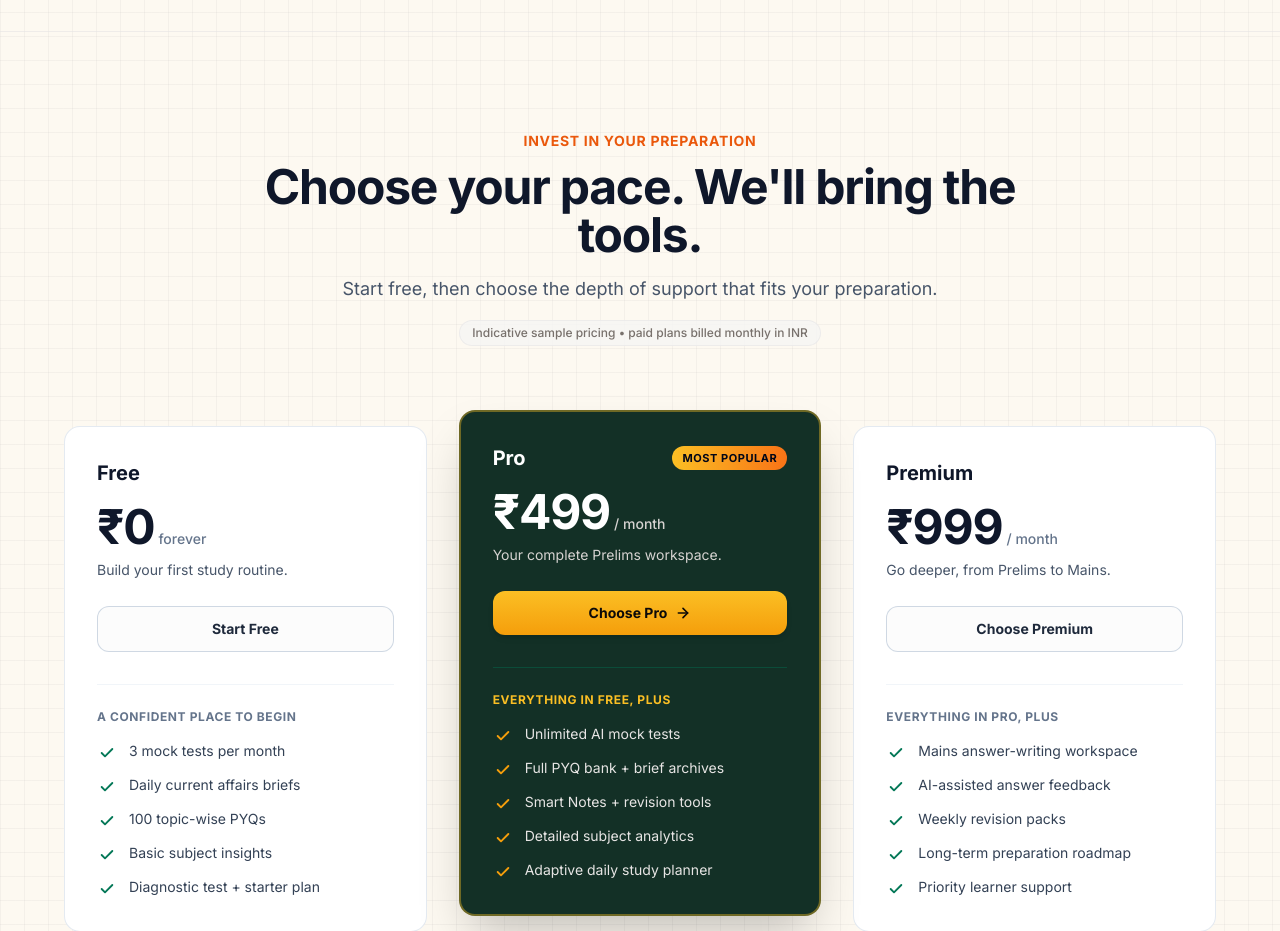
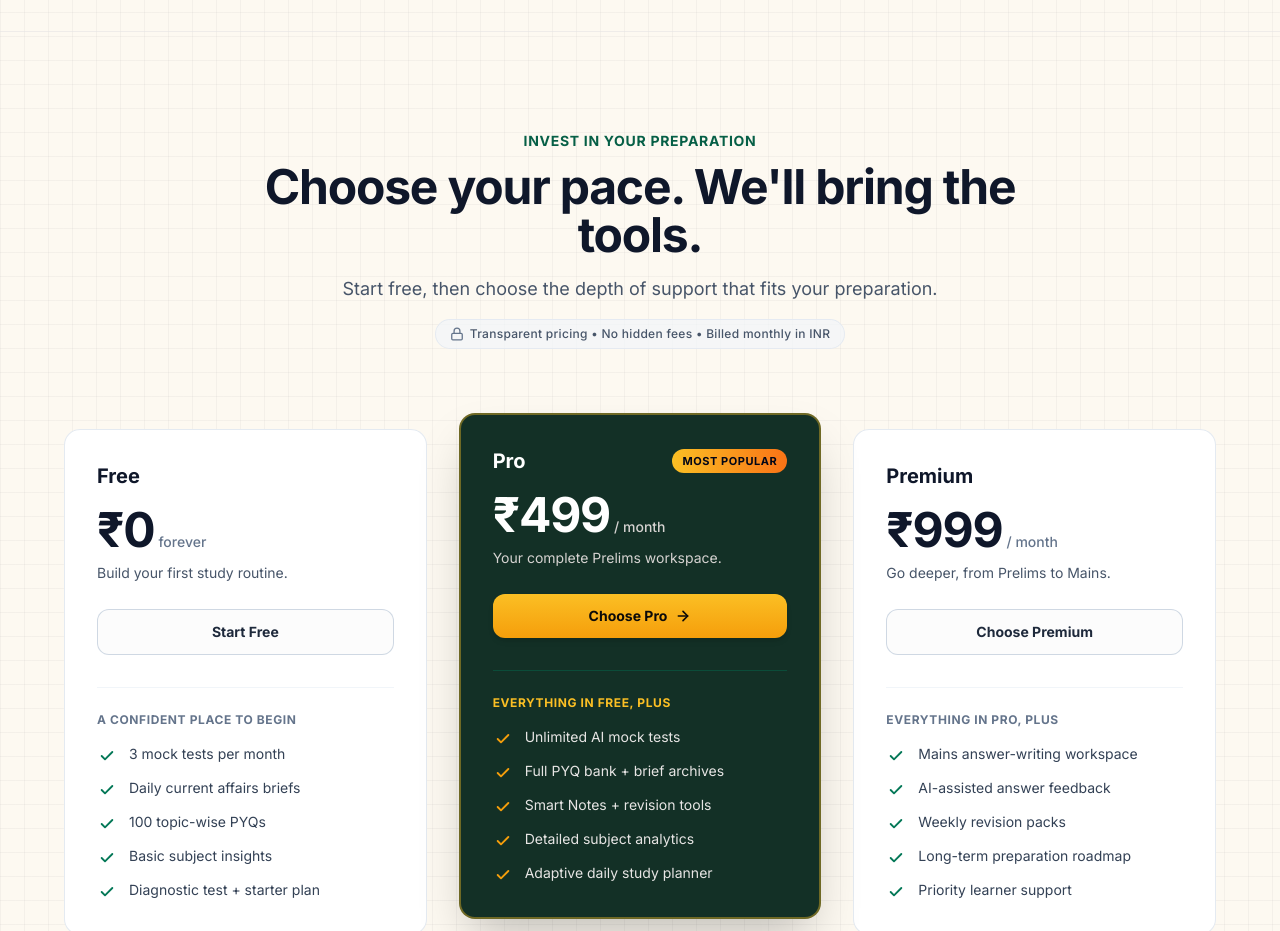
Before and after one commit to Farhaan-Coder/UPSC_WEBPAGE_UPDATED, a React (Vite) app: page / in a window 1280 px wide. Shown: the part 8460-9391 px from the top of the page. Built offline with nearby package versions, Linux system fonts and the light colour scheme; a web font is replaced by a local one.

Commit message:
style(pricing): switch overline to executive green and upgrade disclaimer badge with trust lock icon and authentic copy

```diff
--- a/src/components/Pricing.jsx
+++ b/src/components/Pricing.jsx
@@ -1,5 +1,5 @@
 import React from 'react';
-import { ArrowRight, Check } from 'lucide-react';
+import { ArrowRight, Check, Lock } from 'lucide-react';
 
 export default function Pricing({ onOpenAuth }) {
   const plans = [
@@ -68,7 +68,7 @@ export default function Pricing({ onOpenAuth }) {
 
         {/* Section Header */}
         <div className="text-center max-w-3xl mx-auto mb-12 sm:mb-16">
-          <span className="inline-block text-orange-600 text-xs sm:text-sm font-bold tracking-wider uppercase mb-3">
+          <span className="inline-block text-emerald-800 text-xs sm:text-sm font-bold tracking-wider uppercase mb-3">
             INVEST IN YOUR PREPARATION
           </span>
           <h2 className="text-3xl sm:text-4xl lg:text-5xl font-extrabold text-slate-900 tracking-tight leading-tight mb-4">
@@ -77,9 +77,10 @@ export default function Pricing({ onOpenAuth }) {
           <p className="text-base sm:text-lg text-slate-600 leading-relaxed">
             Start free, then choose the depth of support that fits your preparation.
           </p>
-          <div className="mt-4">
-            <span className="inline-block text-xs font-medium text-stone-500 bg-stone-100/80 px-3 py-1 rounded-full border border-stone-200/60">
-              Indicative sample pricing • paid plans billed monthly in INR
+          <div className="mt-4 flex justify-center">
+            <span className="inline-flex items-center gap-1.5 text-xs font-medium text-slate-600 tracking-wide bg-slate-100/70 px-3.5 py-1.5 rounded-full border border-slate-200/80 shadow-2xs">
+              <Lock className="w-3.5 h-3.5 text-slate-500 shrink-0 stroke-[2.2]" />
+              <span>Transparent pricing • No hidden fees • Billed monthly in INR</span>
             </span>
           </div>
         </div>
```
